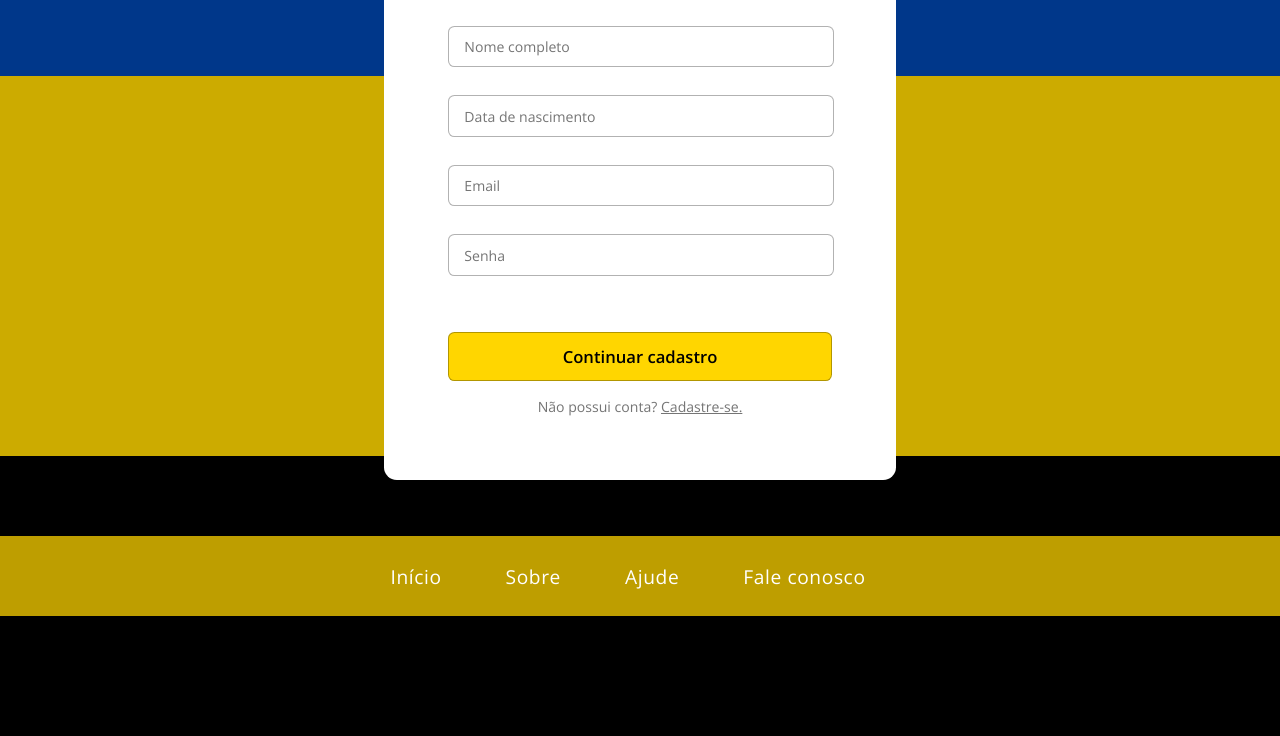
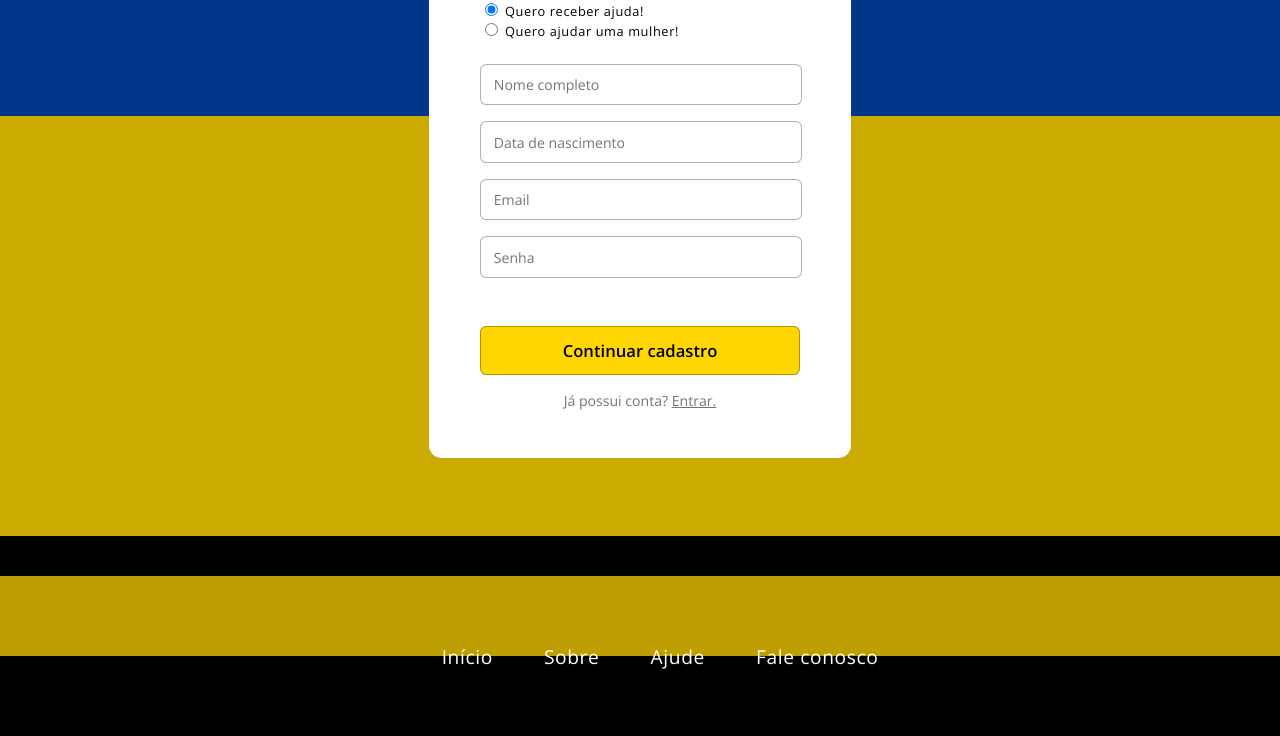
Before and after one commit to LeonardaSaad/Your-Home, a plain HTML site: page src/pages/cadastro.html in a window 1280 px wide. Shown: the part 304-1040 px from the top of the page. Before the commit the page ends 920 px from the top, so only its background shows below. Drawn offline with nearby package versions, Linux system fonts and the light colour scheme.

Commit message:
update 2

```diff
--- a/src/css/cadastro.css
+++ b/src/css/cadastro.css
@@ -82,7 +82,7 @@ body {
 
 main {
     background-size: cover;
-    height: 92vh;
+    height: 100%;
 }
 
 
@@ -178,7 +178,7 @@ button {
 /* flag */
 .flag {
     width: 100%;
-    height: 95vh;
+    height: 100vh;
     z-index: 4;
 }
 
@@ -186,14 +186,14 @@ button {
     background: var(--uFlag1);
     opacity: 0.8;
     width: 100%;
-    height: calc((100vh - 5vh) / 2);
+    height: calc((100% - 5vh + 10vh) / 2);
 }
 
 .flag-part2 {
     background: var(--uFlag2);
     opacity: 0.8;
     width: 100%;
-    height: calc((100vh - 5vh) / 2);
+    height: calc((100vh - 5vh + 10vh) / 2);
 }
 
 
@@ -211,8 +211,9 @@ button {
 
 .form {
     background: white;
-    width: 30vw;
-    padding: 8vh 5vw 8vh 5vw;
+    width: 25vw;
+    height: 50%;
+    padding: 6vh 4vw 6vh 4vw;
     border-radius: 1vw;
     display: flex;
     flex-direction: column;
@@ -224,9 +225,12 @@ h3 {
 }
 
 .div-radio {
-    margin-bottom: 4vh;
+    margin-bottom: 3vh;
 }
 
+label {
+    font-size: 1vw;
+}
 
 input {
     font-size: 1.1vw;
@@ -240,7 +244,7 @@ input {
 #senha {
     width: 96%;
     padding: .8vw 0 .8vw 4%;
-    margin-bottom: 3.5vh;
+    margin-bottom: 2vh;
     background: white;
     border: .1vw solid var(--shadow);
     border-radius: .5vw;
@@ -271,7 +275,7 @@ input {
     font-weight: 600;
 
     width: 100%;
-    margin-top: 6vh;
+    margin-top: 5vh;
     margin-bottom: 2vh;
     padding: 1.5vh 0 1.5vh 0;
     border: .1vw solid var(--shadow);
@@ -280,12 +284,12 @@ input {
 
 
 /*  "Não possui conta? Cadastre-se." */
-.a-semconta {
+.a-comconta {
     width: 100%;
     text-align: center;
 }
 
-.semConta {
+.comConta {
     font-size: 1.1vw;
     text-align: center;
     color: var(--colorG);
@@ -297,12 +301,13 @@ footer {
     color: var(--colorW);
     width: 100%;
     height: 20vh;
+    margin-top: 5vh;
     text-align: center;
 }
 
 .group-footer{
     width: 100%;
-    height: 100%;
+    height: 20vh;
     display: flex;
     justify-content: center;
     align-items: center;
@@ -316,7 +321,7 @@ footer {
 }
 
 .a-menu-footer {
-    margin: 0 5vw 5vw 0;
+    margin: 0 2vw 0 2vw;
 }
 
 .ul-footer-ec {
--- a/src/css/login.css
+++ b/src/css/login.css
@@ -211,7 +211,7 @@ button {
 
 .form {
     background: white;
-    width: 30vw;
+    width: 25vw;
     padding: 8vh 5vw 8vh 5vw;
     border-radius: 1vw;
     display: flex;
--- a/src/pages/cadastro.html
+++ b/src/pages/cadastro.html
@@ -30,11 +30,15 @@
                 <h3>Digite seus dados</h3>
 
                 <div class="div-radio">
-                    <input type="radio" name="radio" id="radio-refugiada" value="" checked>
-                    <label for="radio-refugiada">Quero receber ajuda!</label> </br>
+                    <label for="">
+                        <input type="radio" name="radio" id="radio radio-refugiada" value="" checked>
+                        Quero receber ajuda!
+                    </label> </br>
 
-                    <input type="radio" name="radio" id="radio-anfitria">
-                    <label for="radio-anfitria">Quero ajudar uma mulher!</label>
+                    <label for="">
+                        <input type="radio" name="radio" id="radio radio-anfitria">
+                        Quero ajudar uma mulher!
+                    </label>
                 </div>
 
                 <input type="text" name="nome" id="nome" placeholder="Nome completo">
@@ -46,8 +50,8 @@
 
                 <input type="submit" id="cadastrar" value="Continuar cadastro"
                     onclick="window.location.href ='../pages/cadastroSucesso.html'">
-                <a href="cadastro.html" class="a-semconta">
-                    <p class="semConta">Não possui conta? <u>Cadastre-se.</u></p>
+                <a href="login.html" class="a-comconta">
+                    <p class="comConta">Já possui conta? <u>Entrar.</u></p>
                 </a>
 
             </div>
@@ -63,6 +67,7 @@
                 </ul>
             </div>
         </footer>
+
     </main>
 
 </body>
```
Also changed, not shown: src/pages/cadastroSucesso.html (+1 -1 lines).
